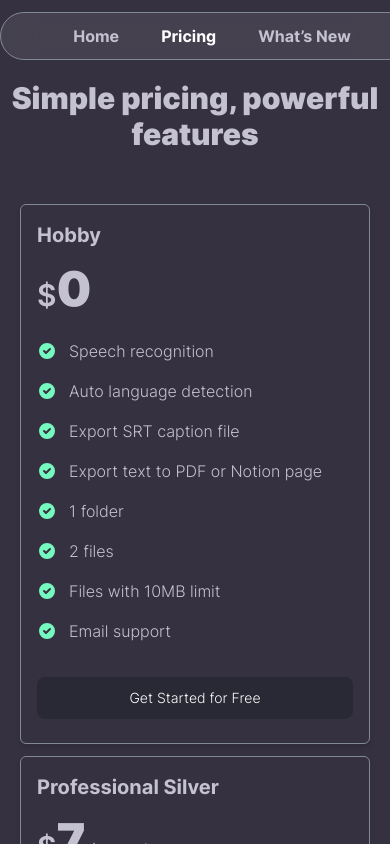
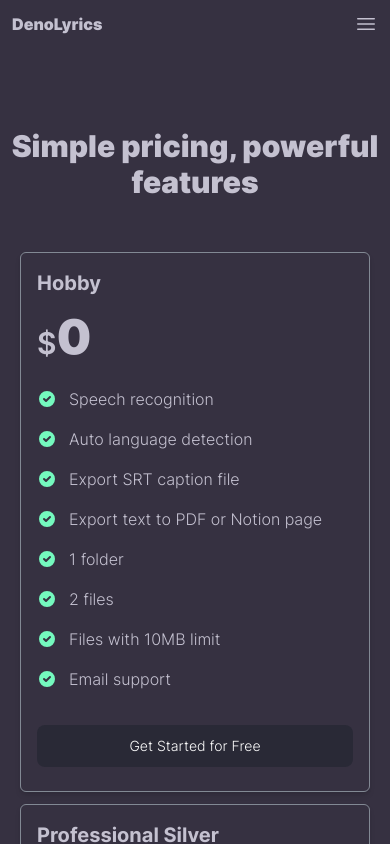
Before and after one commit to denolyrics/denolyrics.app, a Next.js app: page /pricing in a window 390 px wide. Shown: the top 844 px of the page. Built offline with nearby package versions, Linux system fonts and the light colour scheme.

Commit message:
[FEAT] Menu for mobile

```diff
--- a/app/page.tsx
+++ b/app/page.tsx
@@ -76,7 +76,7 @@ export default function Home() {
       <div className="bg-gradient">
         <NavbarGetStarted />
         <div className="md:mt-40">
-          <div className="text-3xl md:text-6xl font-extrabold text-center mb-5 md:mt-5 p-2 max-w-screen-lg m-auto bg-clip-text text-transparent bg-gradient-to-r from-white to-[#6b637b]">
+          <div className="text-3xl md:text-6xl font-extrabold text-center mb-5 pt-20 md:mt-5 p-2 max-w-screen-lg m-auto bg-clip-text text-transparent bg-gradient-to-r from-white to-[#6b637b]">
             <h1 id="title">
               Convert Audio to Text with Artificial Intelligence
             </h1>
--- a/app/pricing/page.tsx
+++ b/app/pricing/page.tsx
@@ -3,6 +3,7 @@ import Link from "next/link";
 import CounterDiscount from "@/components/CounterDiscount";
 import TryForFree from "@/components/TryForFree";
 import { Metadata } from "next";
+import NavbarGetStarted from "@/components/NavbarGetStarted";
 
 export const metadata: Metadata = {
   title: "Pricing | DenoLyrics",
@@ -41,6 +42,7 @@ export const metadata: Metadata = {
 function Pricing() {
   return (
     <>
+      <NavbarGetStarted />
       <div className="text-3xl md:text-6xl font-extrabold text-center mb-5 mt-20 md:mt-40">
         <h1 id="title">Simple pricing, powerful features</h1>
       </div>
--- a/app/privacy-policy/page.tsx
+++ b/app/privacy-policy/page.tsx
@@ -2,18 +2,20 @@ import path from "path";
 import { promises as fs } from "fs";
 import { marked } from "marked";
 import Link from "next/link";
-import { Metadata } from 'next';
-
+import { Metadata } from "next";
+import NavbarGetStarted from "@/components/NavbarGetStarted";
 
 export const metadata: Metadata = {
   title: "Privacy policy | DenoLyrics",
-  description: "The fastest web app for speech recognition, auto language detection and more. Plans starting at $0/month.",
+  description:
+    "The fastest web app for speech recognition, auto language detection and more. Plans starting at $0/month.",
   keywords: "DenoLyrics, el salvador, Privacy policy",
   openGraph: {
     type: "website",
     url: "https://denolyrics.com/",
     title: "What’s New | DenoLyrics",
-    description: "DenoLyrics is a web application built with an AI model that supports 143 languages, no matter if the audio speed is fast or slow.",
+    description:
+      "DenoLyrics is a web application built with an AI model that supports 143 languages, no matter if the audio speed is fast or slow.",
     siteName: "DenoLyrics",
     images: [
       {
@@ -79,9 +81,29 @@ async function PrivacyPolicy() {
   }> = parseHTML(content);
 
   return (
+    <>
+      <NavbarGetStarted />
       <div className="max-w-screen-xl m-auto">
         <div className="p-3 md:mt-40 scroll-smooth">
           <div className="grid grid-cols-1 grid-content-privacy gap-5">
+          <div className="md:hidden block px-3 border border-r-transparent border-y-transparent border-gray-400">
+              <h1 className="text-2xl font-bold">Contents</h1>
+              <br />
+              <ul className="list-none">
+                {data.map((h1Value) => {
+                  return (
+                    <li
+                      key={h1Value.id}
+                      className="py-2 hover:text-indigo-400 hover:underline cursor-pointer text-lg"
+                    >
+                      <Link href={`/privacy-policy${h1Value.id}`}>
+                        {h1Value.value}
+                      </Link>
+                    </li>
+                  );
+                })}
+              </ul>
+            </div>
             <div
               dangerouslySetInnerHTML={{
                 __html: content,
@@ -89,7 +111,7 @@ async function PrivacyPolicy() {
               className="[&>p]:text-lg [&>h1]:text-2xl [&>h1]:font-bold [&>h1]:py-3 [&>p]:py-3 [&>ul>li]:py-3 [&>ul]:list-disc [&>ul]:ml-5"
             />
 
-          <div className="px-3 border border-r-transparent border-y-transparent border-gray-400">
+            <div className="hidden md:block px-3 border border-r-transparent border-y-transparent border-gray-400">
               <h1 className="text-2xl font-bold">Contents</h1>
               <br />
               <ul className="list-none">
@@ -110,6 +132,7 @@ async function PrivacyPolicy() {
           </div>
         </div>
       </div>
+    </>
   );
 }
 
--- a/components/FeaturesDeno/index.tsx
+++ b/components/FeaturesDeno/index.tsx
@@ -6,7 +6,7 @@ function FeaturesDeno() {
     "text" | "captions" | "summarize" | "translate"
   >("text");
   return (
-    <div className="max-w-screen-xl m-auto">
+    <div className="max-w-screen-xl m-auto mt-5">
       <div className="grid grid-cols-1 md:grid-cols-2 h-screen gap-5 p-3">
         <div className="shawdow-modal">
           <div className="bg-[#363141] p-3 mt-4 rounded-t-lg">
--- a/components/Navbar/index.tsx
+++ b/components/Navbar/index.tsx
@@ -1,21 +1,12 @@
 "use client";
-import { useContext } from "react";
 import Link from "next/link";
 import { usePathname } from "next/navigation";
 
-// CONTEXT
-
-import NavbarContext from "../../context/NavbarContext";
-import { NavbarContextType } from "../../context/NavbarContext/types";
-
 function Navbar() {
   const pathname = usePathname();
-  const { ShowItemsMobile, setShowItemsMobile } = useContext(
-    NavbarContext
-  ) as NavbarContextType;
   return (
     <>
-      <div className="">
+      <div className="hidden md:block">
         <div className="nav-list-float">
           {paths.map((path) => {
             return (
--- a/components/NavbarGetStarted/index.tsx
+++ b/components/NavbarGetStarted/index.tsx
@@ -1,7 +1,96 @@
+"use client";
 import Link from "next/link";
+import { useContext } from "react";
+import { usePathname } from "next/navigation";
+
+// CONTEXT
+
+import NavbarContext from "../../context/NavbarContext";
+import { NavbarContextType } from "../../context/NavbarContext/types";
 
 function NavbarGetStarted() {
+  const { ShowItemsMobile, setShowItemsMobile } = useContext(
+    NavbarContext
+  ) as NavbarContextType;
+  const pathname = usePathname();
+
   return (
+    <>
+      {ShowItemsMobile && (
+        <div className="z-30 px-3 py-3 mt-10 bg-[#363141] flex flex-col absolute top-0 right-0 bottom-0 left-0">
+          {paths.map((path) => {
+            return (
+              <Link
+                key={path.id}
+                onClick={() => setShowItemsMobile((valueState) => !valueState)}
+                href={path.path}
+                className={`select-none px-5 py-2.5 font-bold border border-transparent ${
+                  pathname === path.path ? "text-[#C9D1D9]" : "text-[#a2a9b0]"
+                }`}
+              >
+                {path.name}
+              </Link>
+            );
+          })}
+
+          <div className="flex justify-center items-center">
+            <Link
+              onClick={() => setShowItemsMobile((valueState) => !valueState)}
+              href="https://app.denolyrics.com"
+              className="select-none text-white hover:shadow-md bg-active mt-10 hover:bg-black focus:outline-none font-medium rounded-lg px-5 py-2.5 border border-transparent"
+            >
+              Get started for free
+            </Link>{" "}
+          </div>
+        </div>
+      )}
+      <nav
+        className={`block md:hidden p-3 ${
+          ShowItemsMobile ? "bg-[#363141]" : ""
+        }`}
+      >
+        <div className="grid grid-cols-2">
+          <Link href="/" className="font-extrabold">
+            DenoLyrics
+          </Link>
+          <div
+            className="flex justify-end"
+            onClick={() => setShowItemsMobile((valueState) => !valueState)}
+          >
+            {ShowItemsMobile ? (
+              <svg
+                xmlns="http://www.w3.org/2000/svg"
+                fill="none"
+                viewBox="0 0 24 24"
+                strokeWidth={1.5}
+                stroke="currentColor"
+                className="w-7 h-7"
+              >
+                <path
+                  strokeLinecap="round"
+                  strokeLinejoin="round"
+                  d="M6 18L18 6M6 6l12 12"
+                />
+              </svg>
+            ) : (
+              <svg
+                xmlns="http://www.w3.org/2000/svg"
+                fill="none"
+                viewBox="0 0 24 24"
+                strokeWidth={1.5}
+                stroke="currentColor"
+                className="w-6 h-6"
+              >
+                <path
+                  strokeLinecap="round"
+                  strokeLinejoin="round"
+                  d="M3.75 6.75h16.5M3.75 12h16.5m-16.5 5.25h16.5"
+                />
+              </svg>
+            )}
+          </div>
+        </div>
+      </nav>
       <nav className="hidden md:block font-semibold px-5 py-2">
         <div className="grid grid-cols-2">
           <div className="inline-flex justify-start items-center">
@@ -269,7 +358,26 @@ function NavbarGetStarted() {
           </div>
         </div>
       </nav>
+    </>
   );
 }
 
 export default NavbarGetStarted;
+
+const paths = [
+  {
+    id: "1",
+    name: "Home",
+    path: "/",
+  },
+  {
+    id: "2",
+    name: "Pricing",
+    path: "/pricing",
+  },
+  {
+    id: "3",
+    name: "What’s New",
+    path: "/releases",
+  },
+];
```
Lines whose indentation alone changed are shown as unchanged.
